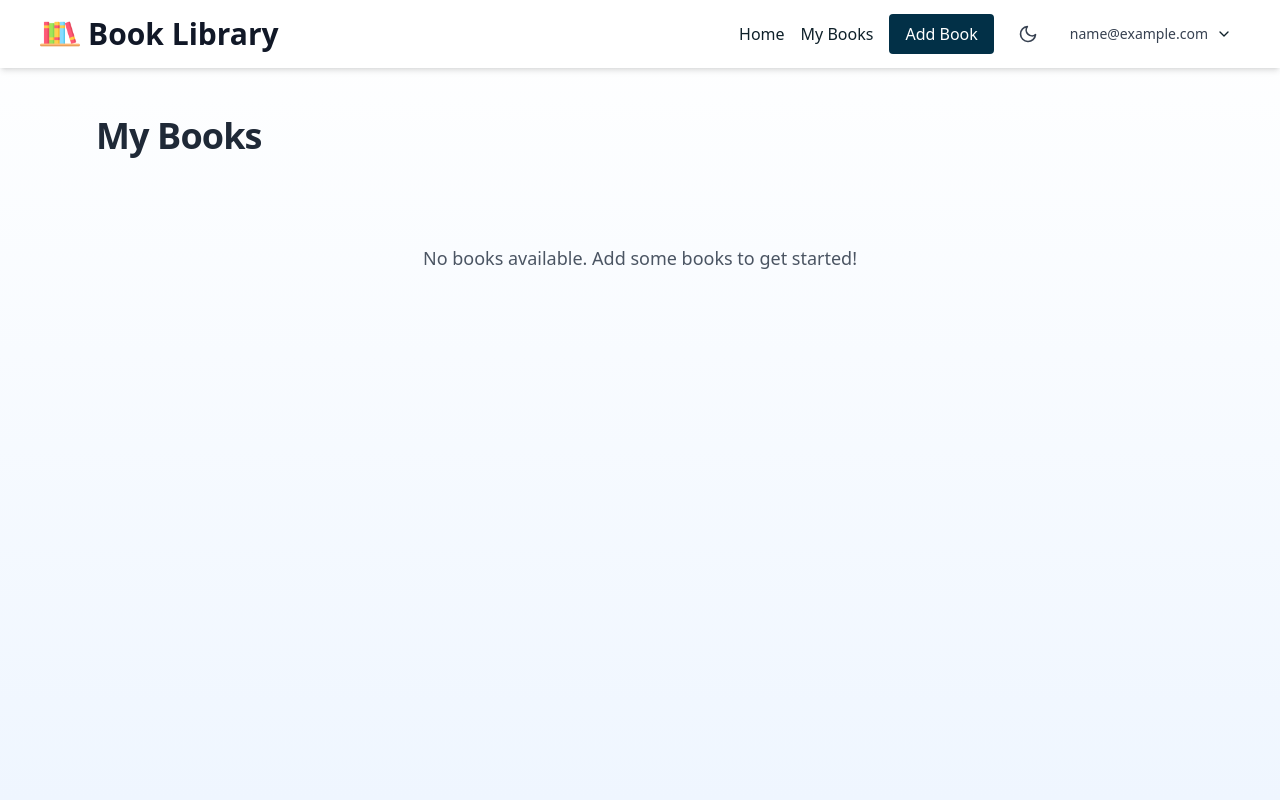
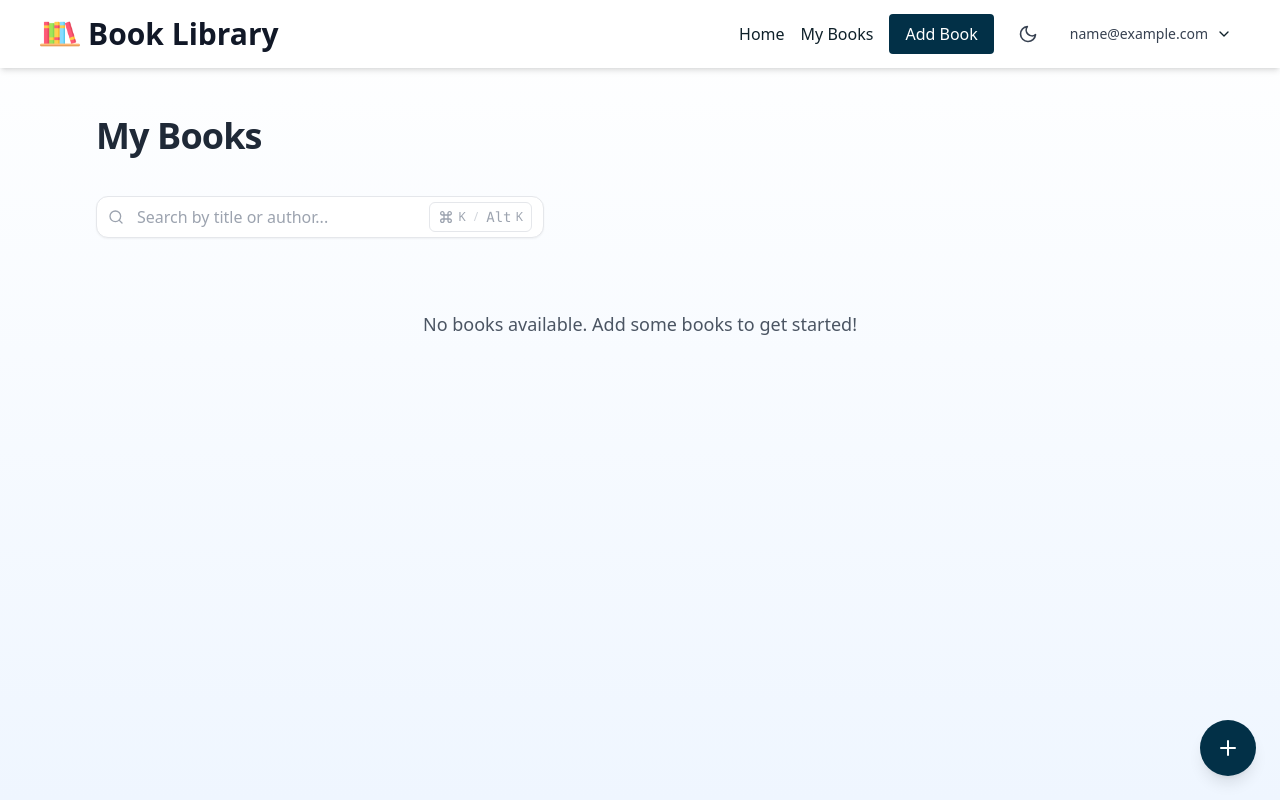
Before and after one commit to dzaky-pr/fp-pso, a Next.js app: page /my-books in a window 1280 px wide. Built offline with nearby package versions, Linux system fonts and the light colour scheme; sample sign-in values are in the browser's storage.

Commit message:
feat(search): add searchbar

```diff
--- a/components/BookList.tsx
+++ b/components/BookList.tsx
@@ -1,24 +1,95 @@
+// "use client";
+
+// import type { IBook } from "@/types";
+// import BookCard from "./BookCard";
+// import SearchBar from "./SearchBar";
+
+// export default function BookList({ books }: { books: IBook[] }) {
+//   const [filteredBooks, setFilteredBooks] = useState<IBook[]>(books);
+
+//   const handleSearch = (query: string) => {
+//     const filtered = books.filter(
+//       (book) =>
+//         book.title.toLowerCase().includes(query.toLowerCase()) ||
+//         book.author.toLowerCase().includes(query.toLowerCase()),
+//     );
+//     setFilteredBooks(filtered);
+//   };
+
+//   return (
+//     <>
+//       {/* <div className="mb-6">
+//         <SearchBar onSearch={handleSearch} />
+//       </div>
+
+//       {books.length === 0 ? (
+//         <div className="text-center py-12">
+//           <p className="text-gray-600 dark:text-gray-400 text-lg">
+//             No books available. Add some books to get started!
+//           </p>
+//         </div>
+//       ) : filteredBooks.length === 0 ? (
+//         <div className="text-center py-12">
+//           <p className="text-gray-600 dark:text-gray-400 text-lg">
+//             No books found matching your search.
+//           </p>
+//         </div>
+//       ) : (
+//         <div className="grid grid-cols-1 sm:grid-cols-2 lg:grid-cols-3 gap-10">
+//           {filteredBooks.map((book, idx) => (
+//             <BookCard key={idx} book={book} />
+//           ))}
+//         </div>
+//       )}
+
+//       <div>
+//         <Link href="/add">
+//           <button className="fixed bottom-6 right-6 z-50 p-4 rounded-full bg-btn-color text-white shadow-lg hover:bg-text-hover transition-all duration-300">
+//             <FiPlus size={24} />
+//           </button>
+//         </Link>
+//       </div> */}
+//       {books.length === 0 ? (
+//         <div className="text-center py-12">
+//           <p className="text-gray-600 dark:text-gray-400 text-lg">
+//             No books available. Add some books to get started!
+//           </p>
+//         </div>
+//       ) : (
+//         <div className="grid grid-cols-1 sm:grid-cols-2 lg:grid-cols-3 gap-10">
+//           {books.map((book, idx) => (
+//             <BookCard key={idx} book={book} />
+//           ))}
+//         </div>
+//       )}
+//     </>
+//   );
+// }
+
 "use client";
 
 import type { IBook } from "@/types";
+import Link from "next/link";
+import { useState } from "react";
+import { FiPlus } from "react-icons/fi";
 import BookCard from "./BookCard";
-// import SearchBar from "./SearchBar";
+import SearchBar from "./SearchBar";
 
 export default function BookList({ books }: { books: IBook[] }) {
-  // const [filteredBooks, setFilteredBooks] = useState<IBook[]>(books);
+  const [filteredBooks, setFilteredBooks] = useState<IBook[]>(books);
 
-  // const handleSearch = (query: string) => {
-  //   const filtered = books.filter(
-  //     (book) =>
-  //       book.title.toLowerCase().includes(query.toLowerCase()) ||
-  //       book.author.toLowerCase().includes(query.toLowerCase()),
-  //   );
-  //   setFilteredBooks(filtered);
-  // };
+  const handleSearch = (query: string) => {
+    const filtered = books.filter(
+      (book) =>
+        book.title.toLowerCase().includes(query.toLowerCase()) ||
+        book.author.toLowerCase().includes(query.toLowerCase()),
+    );
+    setFilteredBooks(filtered);
+  };
 
   return (
     <>
-      {/* <div className="mb-6">
+      <div className="mb-6">
         <SearchBar onSearch={handleSearch} />
       </div>
 
@@ -48,20 +119,7 @@ export default function BookList({ books }: { books: IBook[] }) {
             <FiPlus size={24} />
           </button>
         </Link>
-      </div> */}
-      {books.length === 0 ? (
-        <div className="text-center py-12">
-          <p className="text-gray-600 dark:text-gray-400 text-lg">
-            No books available. Add some books to get started!
-          </p>
-        </div>
-      ) : (
-        <div className="grid grid-cols-1 sm:grid-cols-2 lg:grid-cols-3 gap-10">
-          {books.map((book, idx) => (
-            <BookCard key={idx} book={book} />
-          ))}
-        </div>
-      )}
+      </div>
     </>
   );
 }
--- a/components/SearchBar.tsx
+++ b/components/SearchBar.tsx
@@ -1,56 +1,56 @@
-// "use client";
+"use client";
 
-// import { useEffect, useState } from "react";
-// import { FiSearch } from "react-icons/fi";
-// import { MdOutlineKeyboardCommandKey } from "react-icons/md";
+import { useEffect, useState } from "react";
+import { FiSearch } from "react-icons/fi";
+import { MdOutlineKeyboardCommandKey } from "react-icons/md";
 
-// interface SearchBarProps {
-//   onSearch: (query: string) => void;
-// }
+interface SearchBarProps {
+  onSearch: (query: string) => void;
+}
 
-// export default function SearchBar({ onSearch }: SearchBarProps) {
-//   const [query, setQuery] = useState("");
+export default function SearchBar({ onSearch }: SearchBarProps) {
+  const [query, setQuery] = useState("");
 
-//   const handleChange = (e: React.ChangeEvent<HTMLInputElement>) => {
-//     const value = e.target.value;
-//     setQuery(value);
-//     onSearch(value);
-//   };
+  const handleChange = (e: React.ChangeEvent<HTMLInputElement>) => {
+    const value = e.target.value;
+    setQuery(value);
+    onSearch(value);
+  };
 
-//   useEffect(() => {
-//     const handler = (e: KeyboardEvent) => {
-//       if ((e.metaKey || e.altKey) && e.key.toLowerCase() === "k") {
-//         e.preventDefault();
-//         const input = document.getElementById("search-input");
-//         input?.focus();
-//       }
-//     };
-//     window.addEventListener("keydown", handler);
-//     return () => window.removeEventListener("keydown", handler);
-//   }, []);
+  useEffect(() => {
+    const handler = (e: KeyboardEvent) => {
+      if ((e.metaKey || e.altKey) && e.key.toLowerCase() === "k") {
+        e.preventDefault();
+        const input = document.getElementById("search-input");
+        input?.focus();
+      }
+    };
+    window.addEventListener("keydown", handler);
+    return () => window.removeEventListener("keydown", handler);
+  }, []);
 
-//   return (
-//     <div className="relative w-full max-w-md">
-//       {/* Search Icon */}
-//       <FiSearch className="absolute left-3 top-1/2 -translate-y-1/2 text-gray-400 dark:text-gray-300" />
+  return (
+    <div className="relative w-full max-w-md">
+      {/* Search Icon */}
+      <FiSearch className="absolute left-3 top-1/2 -translate-y-1/2 text-gray-400 dark:text-gray-300" />
 
-//       {/* Input */}
-//       <input
-//         id="search-input"
-//         type="text"
-//         value={query}
-//         onChange={handleChange}
-//         placeholder="Search by title or author..."
-//         className="w-full pl-10 pr-20 py-2 rounded-xl bg-white dark:bg-zinc-800 border border-gray-200 dark:border-gray-700 text-gray-800 dark:text-white placeholder-gray-400 dark:placeholder-gray-500 shadow-sm focus:outline-none focus:ring-2 focus:ring-blue-500 dark:focus:ring-blue-300 transition-all"
-//       />
+      {/* Input */}
+      <input
+        id="search-input"
+        type="text"
+        value={query}
+        onChange={handleChange}
+        placeholder="Search by title or author..."
+        className="w-full pl-10 pr-20 py-2 rounded-xl bg-white dark:bg-zinc-800 border border-gray-200 dark:border-gray-700 text-gray-800 dark:text-white placeholder-gray-400 dark:placeholder-gray-500 shadow-sm focus:outline-none focus:ring-2 focus:ring-blue-500 dark:focus:ring-blue-300 transition-all"
+      />
 
-//       <div className="absolute right-3 top-1/2 -translate-y-1/2 flex items-center gap-1 text-xs text-gray-400 dark:text-gray-500 px-2 py-1 border border-gray-200 dark:border-gray-700 rounded-md">
-//         <MdOutlineKeyboardCommandKey className="text-base" />
-//         <span>K</span>
-//         <span className="mx-1 text-gray-300 dark:text-gray-600">/</span>
-//         <span className="font-mono text-sm">Alt</span>
-//         <span>K</span>
-//       </div>
-//     </div>
-//   );
-// }
+      <div className="absolute right-3 top-1/2 -translate-y-1/2 flex items-center gap-1 text-xs text-gray-400 dark:text-gray-500 px-2 py-1 border border-gray-200 dark:border-gray-700 rounded-md">
+        <MdOutlineKeyboardCommandKey className="text-base" />
+        <span>K</span>
+        <span className="mx-1 text-gray-300 dark:text-gray-600">/</span>
+        <span className="font-mono text-sm">Alt</span>
+        <span>K</span>
+      </div>
+    </div>
+  );
+}
--- a/package.json
+++ b/package.json
@@ -29,7 +29,7 @@
     "db:test": "node local-lambda.js",
     "api:start": "node server.js",
     "dev:full": "npm run db:start && concurrently \"npm run api:start\" \"npm run dev\"",
-    "smoke": "npx playwright test playwright_test/darkmode.spec.ts playwright_test/smoke.spec.ts playwright_test/visibility.spec.ts --timeout=15000 --workers=4",
+    "smoke": "npx playwright test playwright_test/darkmode.spec.ts playwright_test/smoke.spec.ts playwright_test/search.spec.ts playwright_test/visibility.spec.ts --timeout=15000 --workers=4",
     "build:lambda": "mkdir -p terraform/dist && esbuild terraform/lambda.js --bundle --platform=node --target=node18 --outfile=terraform/dist/lambda.js --external:@aws-sdk/* --minify --packages=bundle"
   },
   "dependencies": {
```
Also changed, not shown: 1 other file (tests, documents, lock files or other folders).
